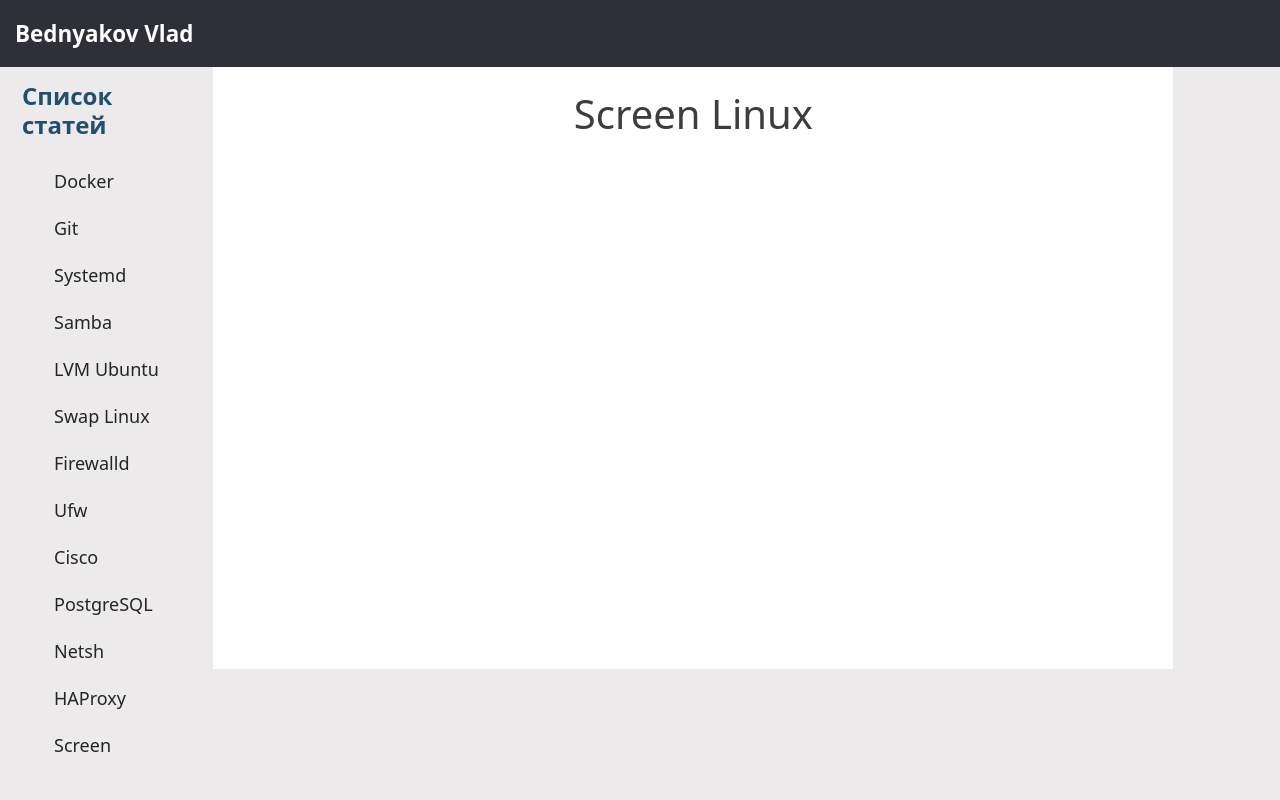
After one commit to vladfire98/django, a Django app: template homepage/templates/homepage/screen.html in a window 1280 px wide. The commit adds this page. Run offline with Django 3.2, Linux system fonts and the light colour scheme; the template is opened without the code that fills it, so the values that code supplies are empty.

Commit message:
add screen.html

```diff
--- a/homepage/templates/homepage/base.html
+++ b/homepage/templates/homepage/base.html
@@ -32,6 +32,7 @@
                     <a href="{% url 'postgresql' %}"> <li>PostgreSQL </li> </a>
 					<a href="{% url 'netsh' %}"> <li>Netsh </li> </a>
 					<a href="{% url 'haproxy' %}"> <li>HAProxy </li> </a>
+					<a href="{% url 'screen' %}"> <li>Screen </li> </a>
 
 				</ul>
 			</div>
--- /dev/null
+++ b/homepage/templates/homepage/screen.html
@@ -0,0 +1,5 @@
+{% extends 'homepage/base.html' %}
+{% block content %}
+<h1>Screen Linux</h1>
+
+{% endblock %}
--- a/homepage/urls.py
+++ b/homepage/urls.py
@@ -17,4 +17,5 @@ urlpatterns = [
     path('haproxy/', haproxy, name='haproxy'),
     path('ufw/', ufw, name='ufw'),
     path('git/', git, name='git'),
+    path('screen/', screen, name='screen'),
 ]
--- a/homepage/views.py
+++ b/homepage/views.py
@@ -55,5 +55,8 @@ def ufw(request):
 def git(request):
     return render(request, 'homepage/git.html', {'title': 'git'})
 
+def screen(request):
+    return render(request, 'homepage/screen.html', {'title': 'screen'})
+
 def PackageNotFoundError(request, exception):
     return HttpResponseNotFound('<h1>Страница не найдена</h1>')
```
